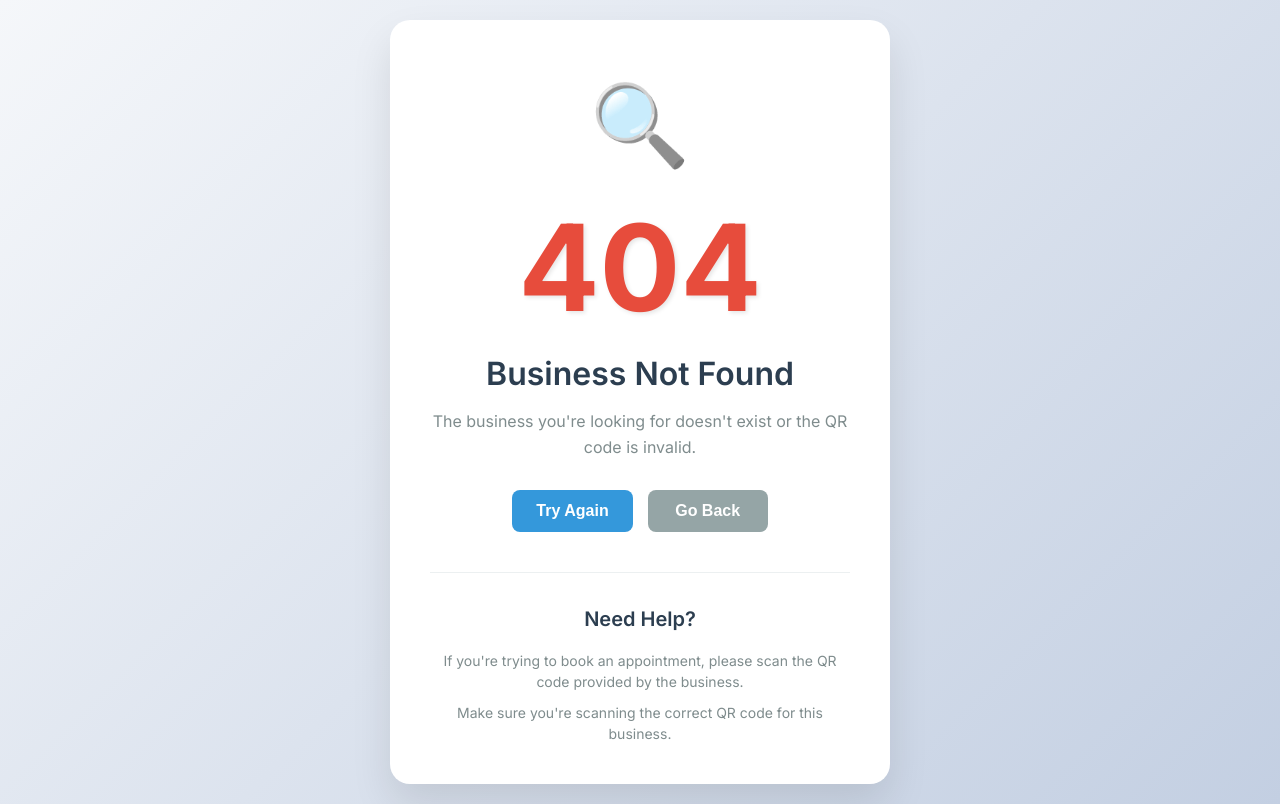
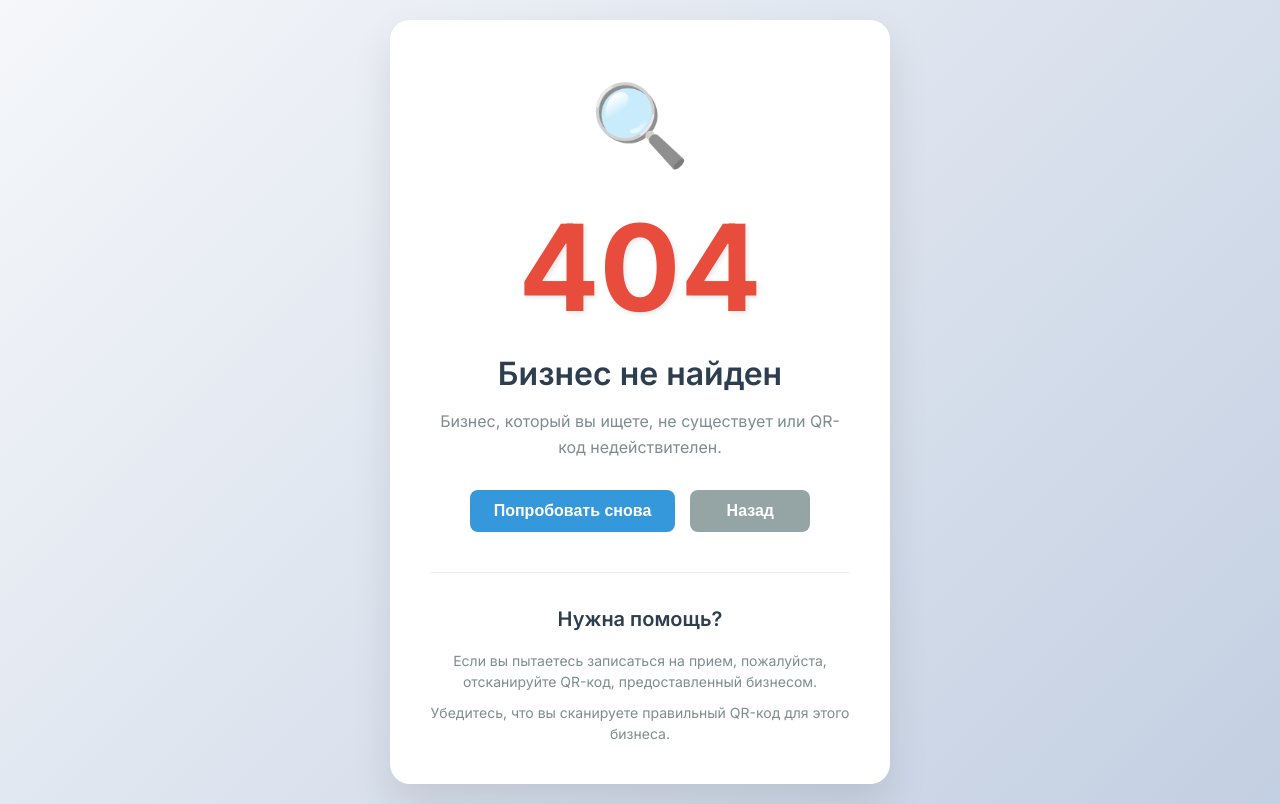
Before and after one commit to EmirMarles/qr_code_website, a React (Create React App) app: page / in a window 1280 px wide. Built offline with nearby package versions, Linux system fonts and the light colour scheme; no server answers; the HTML template or start-up script is replaced by a standard one.

Commit message:
404 message

```diff
--- a/src/components/NotFound.js
+++ b/src/components/NotFound.js
@@ -7,28 +7,28 @@ const NotFound = () => {
       <div className="not-found-container">
         <div className="not-found-icon">🔍</div>
         <h1>404</h1>
-        <h2>Business Not Found</h2>
-        <p>The business you're looking for doesn't exist or the QR code is invalid.</p>
+        <h2>Бизнес не найден</h2>
+        <p>Бизнес, который вы ищете, не существует или QR-код недействителен.</p>
 
         <div className="not-found-actions">
           <button
             className="btn btn-primary"
             onClick={() => window.location.reload()}
           >
-            Try Again
+            Попробовать снова
           </button>
           <button
             className="btn btn-secondary"
             onClick={() => window.history.back()}
           >
-            Go Back
+            Назад
           </button>
         </div>
 
         <div className="not-found-help">
-          <h3>Need Help?</h3>
-          <p>If you're trying to book an appointment, please scan the QR code provided by the business.</p>
-          <p>Make sure you're scanning the correct QR code for this business.</p>
+          <h3>Нужна помощь?</h3>
+          <p>Если вы пытаетесь записаться на прием, пожалуйста, отсканируйте QR-код, предоставленный бизнесом.</p>
+          <p>Убедитесь, что вы сканируете правильный QR-код для этого бизнеса.</p>
         </div>
       </div>
     </div>
```
